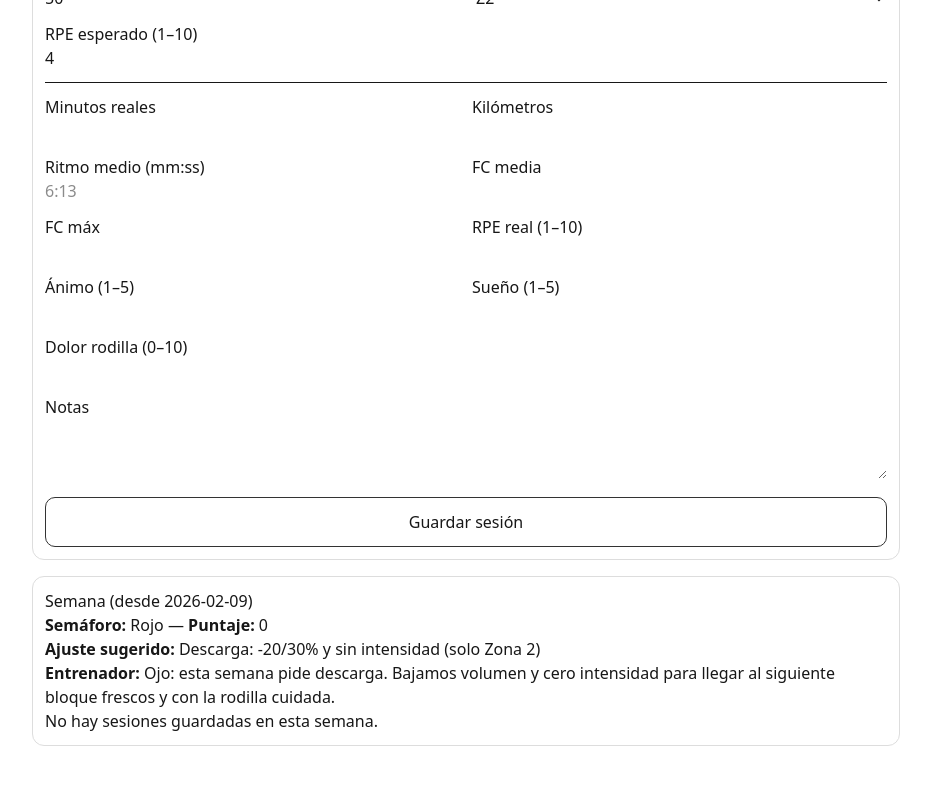
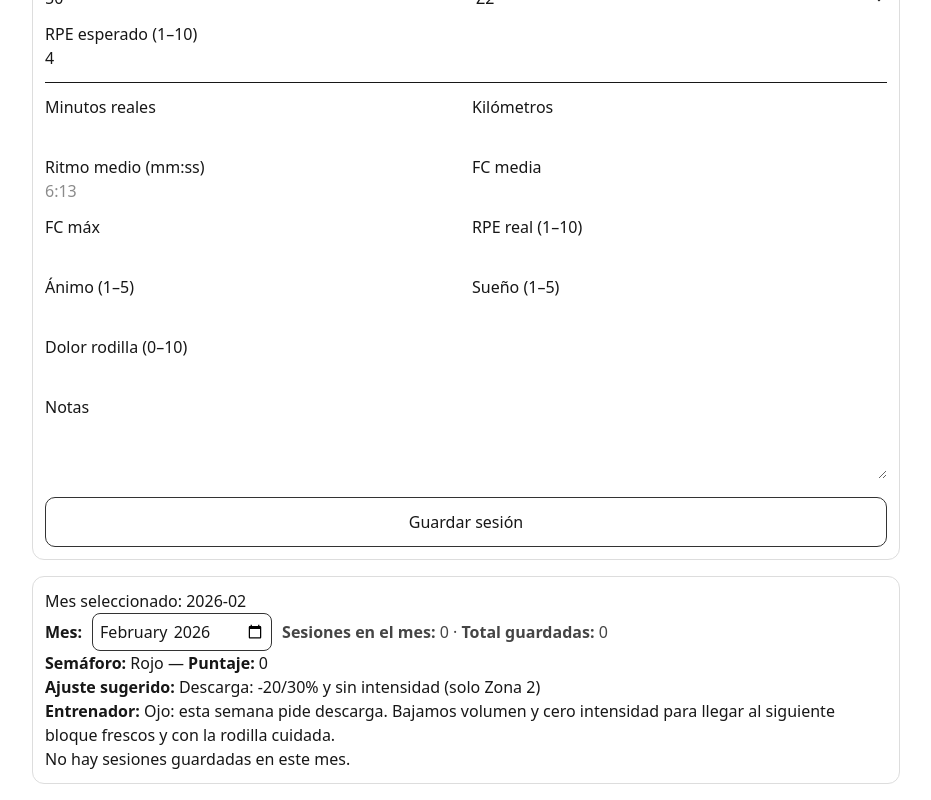
Before and after one commit to NicolasS1990/nico-entrenos, a Next.js app: page / in a window 1280 px wide. Shown: the part 357-1157 px from the top of the page, without its empty margins (174-1105 px from the left). Before the commit the page ends 1119 px from the top, so only its background shows below. Built offline with nearby package versions, Linux system fonts and the light colour scheme.

Commit message:
Filtro por mes + listado estable con notas

```diff
--- a/src/app/page.tsx
+++ b/src/app/page.tsx
@@ -30,6 +30,7 @@ export default function Home() {
     plannedZone: "Z2",
     plannedRpe: 4,
   });
+  const [selectedMonth, setSelectedMonth] = useState(() => todayISO().slice(0, 7)); // "YYYY-MM"
  useEffect(() => {
   if (process.env.NODE_ENV !== "production") return;
   if ("serviceWorker" in navigator) {
@@ -63,6 +64,12 @@ export default function Home() {
     .filter((s) => s.date >= weekStartISO && s.date <= endISO)
     .sort((a, b) => a.date.localeCompare(b.date));
 }, [sessions, weekStartISO]);
+const monthSessions = useMemo(() => {
+  const prefix = selectedMonth + "-"; // "YYYY-MM-"
+  return sessions
+    .filter((s) => s.date.startsWith(prefix))
+    .sort((a, b) => a.date.localeCompare(b.date));
+}, [sessions, selectedMonth]);
 
   const summary = useMemo(() => summarizeWeek(weekSessions), [weekSessions]);
 
@@ -379,8 +386,19 @@ alert("Backup importado ✅");
       </section>
 
       <section style={{ marginTop: 16, padding: 12, border: "1px solid #ddd", borderRadius: 12 }}>
-        <h2>Semana (desde {weekStartISO})</h2>
-
+        <h2>Mes seleccionado: {selectedMonth}</h2>
+          <div style={{ display: "flex", gap: 10, alignItems: "center", flexWrap: "wrap" }}>
+  <label><b>Mes:</b></label>
+  <input
+    type="month"
+    value={selectedMonth}
+    onChange={(e) => setSelectedMonth(e.target.value)}
+    style={{ padding: 6, borderRadius: 8, border: "1px solid #333" }}
+  />
+  <span style={{ opacity: 0.8 }}>
+    <b>Sesiones en el mes:</b> {monthSessions.length} · <b>Total guardadas:</b> {sessions.length}
+  </span>
+</div>
         <p>
           <b>Semáforo:</b> {summary.light} — <b>Puntaje:</b> {summary.avgScore}
         </p>
@@ -391,21 +409,24 @@ alert("Backup importado ✅");
           <b>Entrenador:</b> {summary.coachMessage}
         </p>
 
-        {weekSessions.length === 0 ? (
-          <p>No hay sesiones guardadas en esta semana.</p>
+        {monthSessions.length === 0 ? (
+          <p>No hay sesiones guardadas en este mes.</p>
         ) : (
           <ul>
-            {weekSessions.map((s) => (
+            {monthSessions.map((s) => (
               <li key={s.id} style={{ display: "flex", justifyContent: "space-between", gap: 12 }}>
-                <span style={{ display: "block" }}>
+                <div style={{ flex: 1 }}>
+  <div>
     <b>{s.date}</b> — {s.type} — {s.workoutName} — Obj {s.plannedMinutes}’ {s.plannedZone} / Real{" "}
     {s.actualMinutes ?? "—"}’ FC {s.hrAvg ?? "—"}
+  </div>
+
   {s.notes ? (
     <div style={{ marginTop: 4, opacity: 0.8 }}>
       <b>Notas:</b> {s.notes}
     </div>
   ) : null}
-</span>
+</div>
                 <button
                   onClick={() => remove(s.id)}
                   style={{ border: "1px solid #c00", borderRadius: 8, padding: "4px 8px", cursor: "pointer" }}
```
Lines whose indentation alone changed are shown as unchanged.
